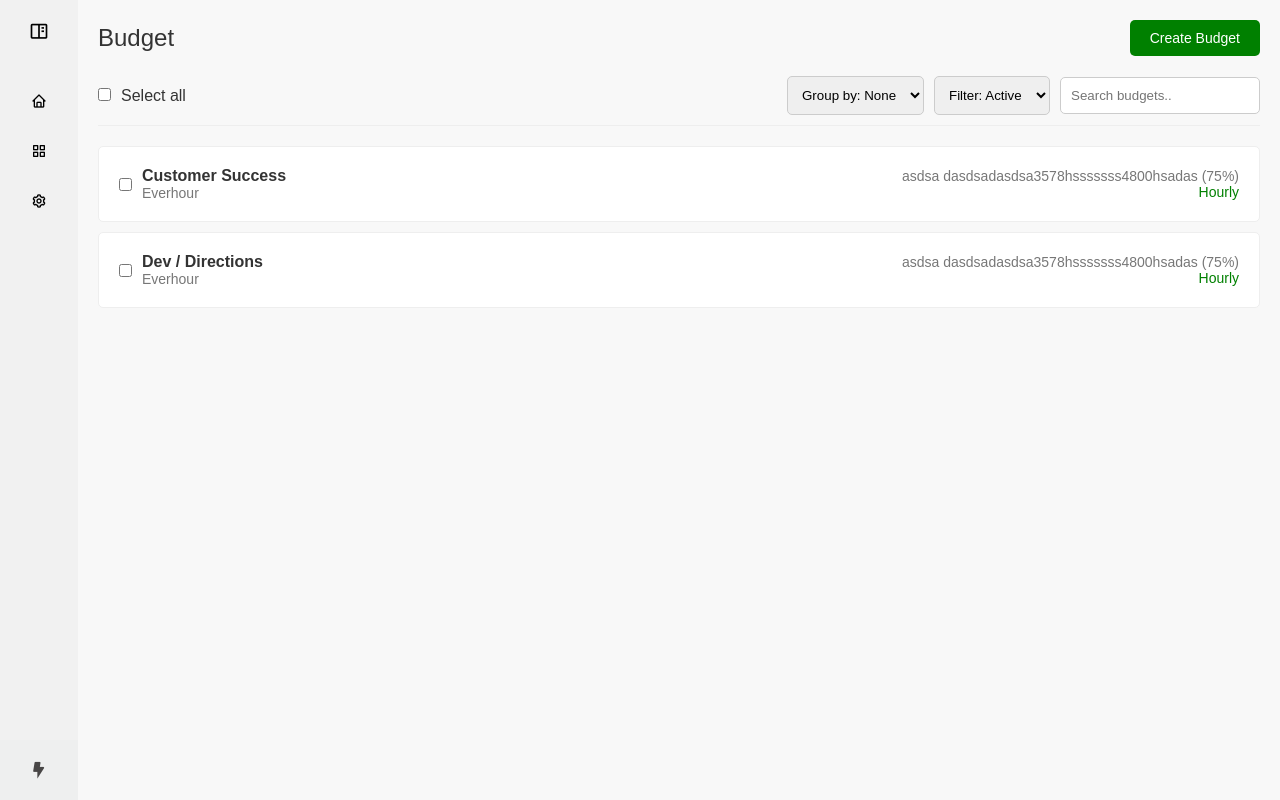
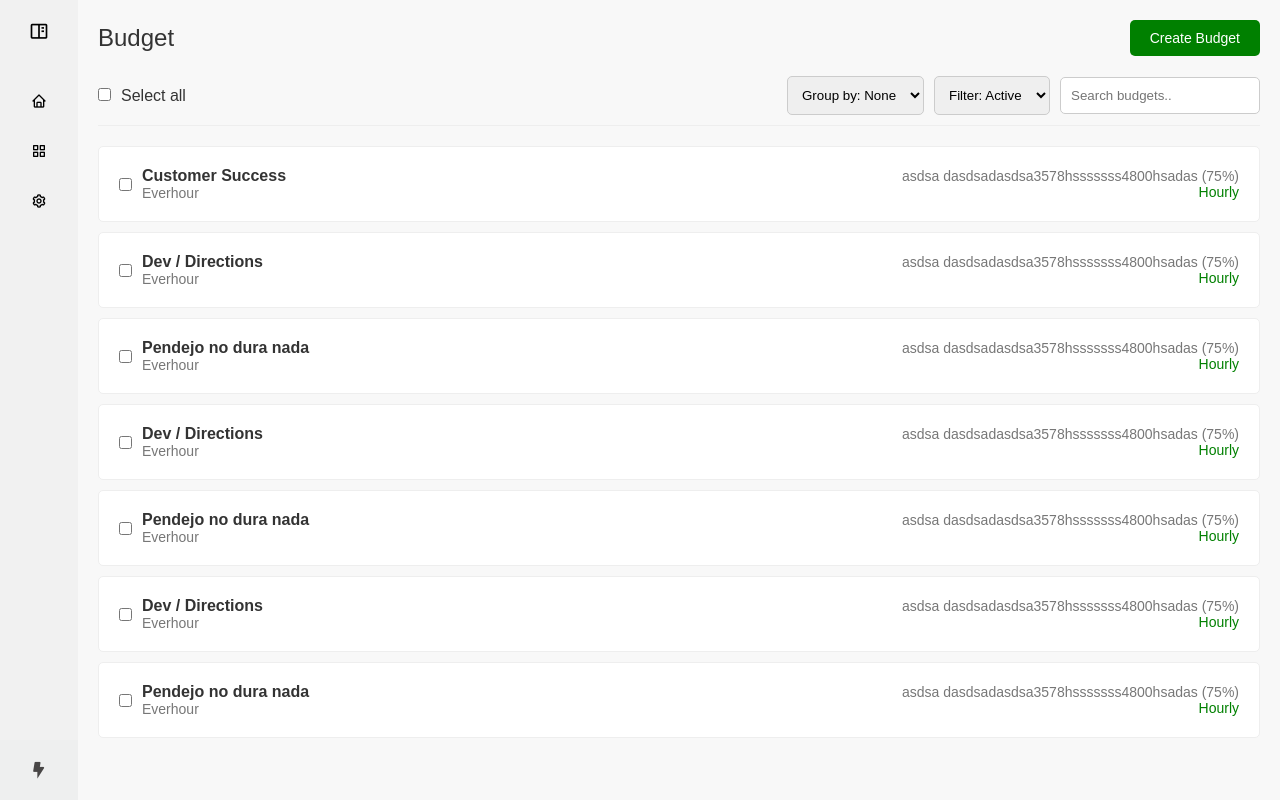
Before and after one commit to MiluiDev/Apc, a React (Create React App) app in the folder frontend/react_app/: page /budgetcontent in a window 1280 px wide. Built offline with nearby package versions, Linux system fonts and the light colour scheme.

Commit message:
Se introdujo nuevo logo a la derecha del titulo del proyecto.

```diff
--- a/frontend/react_app/src/Views/Budgetcontent/Budgetcontent.css
+++ b/frontend/react_app/src/Views/Budgetcontent/Budgetcontent.css
@@ -82,26 +82,42 @@
     justify-content: space-between;
     align-items: center;
     transition: box-shadow 0.3s ease;
-    gap: 10px; /* Espacio entre el checkbox y el resto del contenido */
+    gap: 10px;
+    position: relative; /* Espacio entre el checkbox y el resto del contenido */
 }
 
 .budget_item:hover {
     box-shadow: 0 4px 8px rgba(0, 0, 0, 0.1);
 }
 
+.left_section {
+    display: flex;
+    align-items: center;
+    gap: 10px;
+}
+
 .project_details {
     display: flex;
     flex-direction: column;
-    flex-grow: 1; /* Permitir que este div ocupe el espacio disponible */
 }
 
 .project_name {
+    display: flex;
+    align-items: center;
     font-weight: bold;
+    position: relative;
 }
 
 .client_name {
     font-size: 14px;
     color: #777;
+}
+
+.right_section {
+    display: flex;
+    align-items: center;
+    gap: 20px;
+    position: relative;
 }
 
 .project_meta {
@@ -135,9 +151,23 @@
     width: 20px;
     height: 20px;
     fill: currentColor;
-    padding:2px;
+    padding: 2px;
 }
 
 .actions .action_button:hover .action-icon {
     fill: #555; /* Cambia el color al hacer hover según tus preferencias */
 }
+
+.three_dots {
+    cursor: pointer;
+    display: none;
+    margin-left: 10px;
+}
+
+.project_name:hover .three_dots {
+    display: flex;
+}
+
+.three-dots-icon {
+    width: 15px;
+}
--- a/frontend/react_app/src/Views/Budgetcontent/Budgetcontent.js
+++ b/frontend/react_app/src/Views/Budgetcontent/Budgetcontent.js
@@ -1,8 +1,8 @@
 import React, { useState, useEffect } from "react";
 import './Budgetcontent.css';
-import starIcon from '../../assets/budgetcontent_assets/icons/starIcon.svg'
-import trashIcon from '../../assets/budgetcontent_assets/icons/trashIcon.svg'
-
+import starIcon from '../../assets/budgetcontent_assets/icons/starIcon.svg';
+import trashIcon from '../../assets/budgetcontent_assets/icons/trashIcon.svg';
+import threeDotsIcon from '../../assets/budgetcontent_assets/icons/threeDotsIcon.svg';
 
 function Budgetcontent() {
     // Estado para manejar la selección de todos los elementos
@@ -10,11 +10,11 @@ function Budgetcontent() {
     // Estado para manejar la lista de elementos seleccionados
     const [selectedItems, setSelectedItems] = useState([]);
     // Lista de nombres de proyectos
-    const items = ['Customer Success', 'Dev / Directions']; // Agrega todos los nombres de los proyectos aquí SE AGREGARÁ UNA LÓGICA EN LA BASE DE DATOS QUE BUSQUE TODAS LAS INFORMACIONES.
+    const items_name = ['Customer Success', 'Dev / Directions', 'Pendejo no dura nada', 'Dev / Directions', 'Pendejo no dura nada', 'Dev / Directions', 'Pendejo no dura nada'];
 
     // useEffect para actualizar el estado de 'selectAll' basado en los elementos seleccionados
     useEffect(() => {
-        setSelectAll(selectedItems.length === items.length);
+        setSelectAll(selectedItems.length === items_name.length);
     }, [selectedItems]);
 
     // Función para manejar la selección/des-selección de todos los elementos
@@ -22,7 +22,7 @@ function Budgetcontent() {
         const isChecked = event.target.checked;
         setSelectAll(isChecked);
         if (isChecked) {
-            setSelectedItems(items); // Seleccionar todos los elementos
+            setSelectedItems(items_name); // Seleccionar todos los elementos
         } else {
             setSelectedItems([]); // Deseleccionar todos los elementos
         }
@@ -54,8 +54,7 @@ function Budgetcontent() {
                         type="checkbox"
                         className="select_all"
                         checked={selectAll}
-                        onChange={handleSelectAll}
-                    />
+                        onChange={handleSelectAll}/>
                     Select all
                 </label>
                 {selectedItems.length === 0 ? (
@@ -80,18 +79,20 @@ function Budgetcontent() {
                         <button className="action_button" title="Mark as favorite">
                             <img src={starIcon} alt="Mark as favorite" className="action-icon"/>
                         </button>
-                        <button className="action_button" title="Mark as favorite">
+                        <button className="action_button" title="Delete project">
                             <img src={trashIcon} alt="Delete project" className="action-icon"/>
                         </button>
-
                     </div>
                 )}
             </div>
 
             <div className="budget_list">
                 {/* Mapear sobre los elementos para crear la lista de proyectos */}
-                {items.map(item => (
+                {items_name.map(item => (
                     <div key={item} className="budget_item">
+                                                {/* Checkbox para seleccionar o deseleccionar un elemento individual */}
+
+                        <div className="left_section">
                             {/* Checkbox para seleccionar o deseleccionar un elemento individual */}
                             <input
                                 type="checkbox"
@@ -100,12 +101,20 @@ function Budgetcontent() {
                                 onChange={(e) => handleSelectItem(e, item)}
                             />
                             <div className="project_details">
-                            <div className="project_name">{item}</div> {/*Aquí se va agregar la lógica de que se debe buscar en la base de datos todos los proyectos y mostrarlos. */}
+                                <div className="project_name"> {/*Aquí se va agregar la lógica de que se debe buscar en la base de datos todos los proyectos y mostrarlos. */}
+                                    {item}
+                                    <div className="three_dots">
+                                        <img src={threeDotsIcon} alt="Options" className="three-dots-icon"/>
+                                    </div>
+                                </div>
                                 <div className="client_name">Everhour</div>
                             </div>
+                        </div>
+                        <div className="right_section">
                             <div className="project_meta">
-                            <div className="project_status"> asdsa dasdsadasdsa3578hsssssss4800hsadas (75%)</div> {/* Esta es la descripcion. La descripcion de proyecto como maximo puede tener 46 caracteres */}
+                                <div className="project_status"> asdsa dasdsadasdsa3578hsssssss4800hsadas (75%)</div> {/* Esta es la descripción del proyecto. La descripcion de proyecto como maximo puede tener 46 caracteres */}
                                 <div className="project_type">Hourly</div>
+                            </div>
                         </div>
                     </div>
                 ))}
```
Also changed, not shown: frontend/react_app/src/assets/budgetcontent_assets/icons/threeDotsIcon.svg (added). Lines whose indentation alone changed are shown as unchanged.
